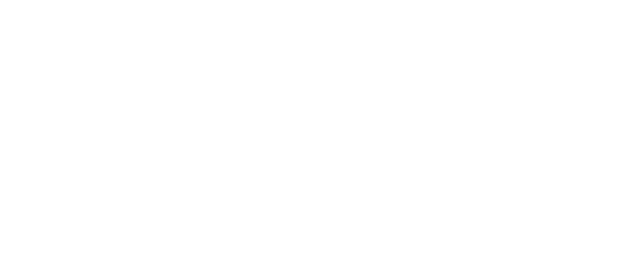
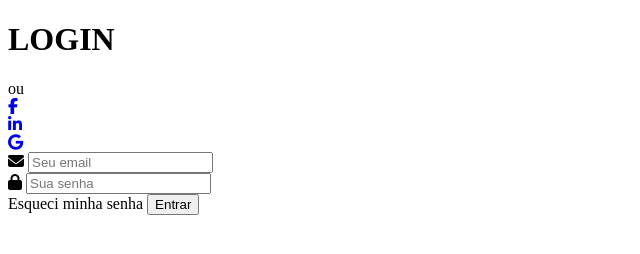
Before and after one commit to kamissales/Login-Cadastro-interativa, a plain HTML site: page index.html in a window 1280 px wide. Shown: the whole page, without its empty margins (0-640 px from the left). Drawn offline with Linux system fonts and the light colour scheme.

Commit message:
Marcação em andamento

```diff
--- a/index.html
+++ b/index.html
@@ -5,11 +5,61 @@
     <meta charset="UTF-8">
     <meta http-equiv="X-UA-Compatible" content="IE=edge">
     <meta name="viewport" content="width=device-width, initial-scale=1.0">
+    <script src="https://kit.fontawesome.com/c23c53dbce.js" crossorigin="anonymous"></script>
     <title>Login</title>
 </head>
 
 <body>
+    <div class="container">
 
+        <div class="login">
+            <h1>LOGIN</h1>
+            <div class="input- redesocial">
+                <span>ou</span>
+
+                <div class="rede-socialFacebook">
+                    <a href="https://www.facebook.com/">
+                        <i class="fa-brands fa-facebook-f"></i>
+                    </a>
+                </div>
+
+                <div class="rede-socialLinkedin">
+                    <a href="https://www.linkedin.com/">
+                        <i class="fa-brands fa-linkedin-in"></i>
+                    </a>
+                </div>
+
+                <div class="rede-socialGoogle">
+                    <a href="https://accounts.google.com/">
+                        <i class="fa-brands fa-google"></i>
+                    </a>
+                </div>
+
+            </div>
+
+            <div class="inputs">
+                <i class="fa-solid fa-envelope"></i>
+                <input type="text" id="email" name="email" placeholder="Seu email">
+            </div>
+
+            <div class="inputs">
+                <i class="fa-solid fa-lock"></i>
+                <input type="password" id="senha" name="senha" placeholder="Sua senha">
+            </div>
+
+            <span>Esqueci minha senha</span>
+
+            <input type="submit" value="Entrar">
+
+
+
+        </div>
+
+        <div class="cadastrar">
+
+        </div>
+
+    </div>
 </body>
 
 </html>
```
